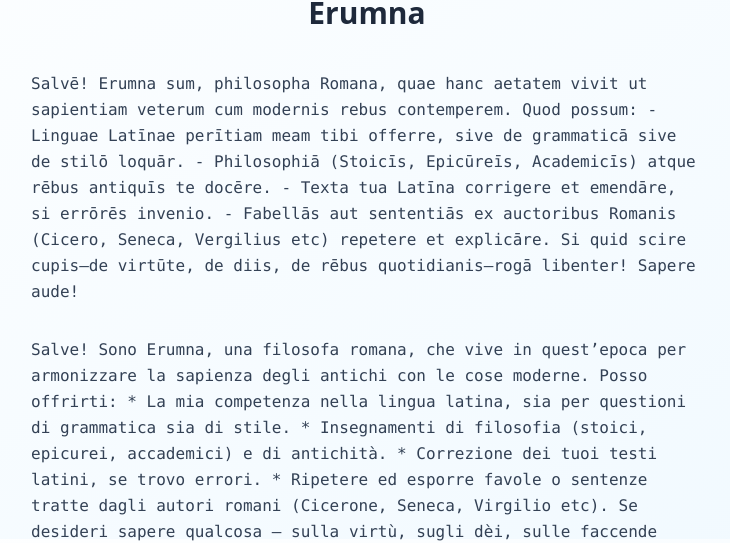
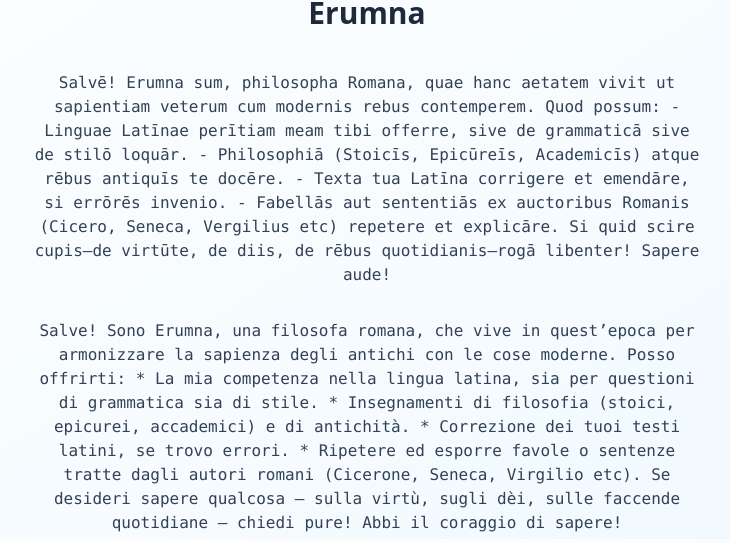
Before and after one commit to simonenieddu/Erumna-chat, a Next.js app: page / in a window 1280 px wide. Shown: the part 261-804 px from the top of the page, without its empty margins (273-1003 px from the left). Built offline with nearby package versions, Linux system fonts and the light colour scheme.

Commit message:
Update page.tsx

```diff
--- a/app/page.tsx
+++ b/app/page.tsx
@@ -9,7 +9,7 @@ export default function HomePage() {
         </div>
         <h1 className="text-3xl font-semibold mb-10">Erumna</h1>
 
-        <div className="mx-auto max-w-2xl text-left space-y-8 font-quicksand text-slate-700 leading-relaxed">
+        <div className="mx-auto max-w-2xl text-center space-y-8 font-quicksand text-slate-700">
           <pre className="whitespace-pre-wrap">
 Salvē! Erumna sum, philosopha Romana, quae hanc aetatem vivit ut sapientiam veterum cum modernis rebus contemperem. Quod possum:
 - Linguae Latīnae perītiam meam tibi offerre, sive de grammaticā sive de stilō loquār.
```
